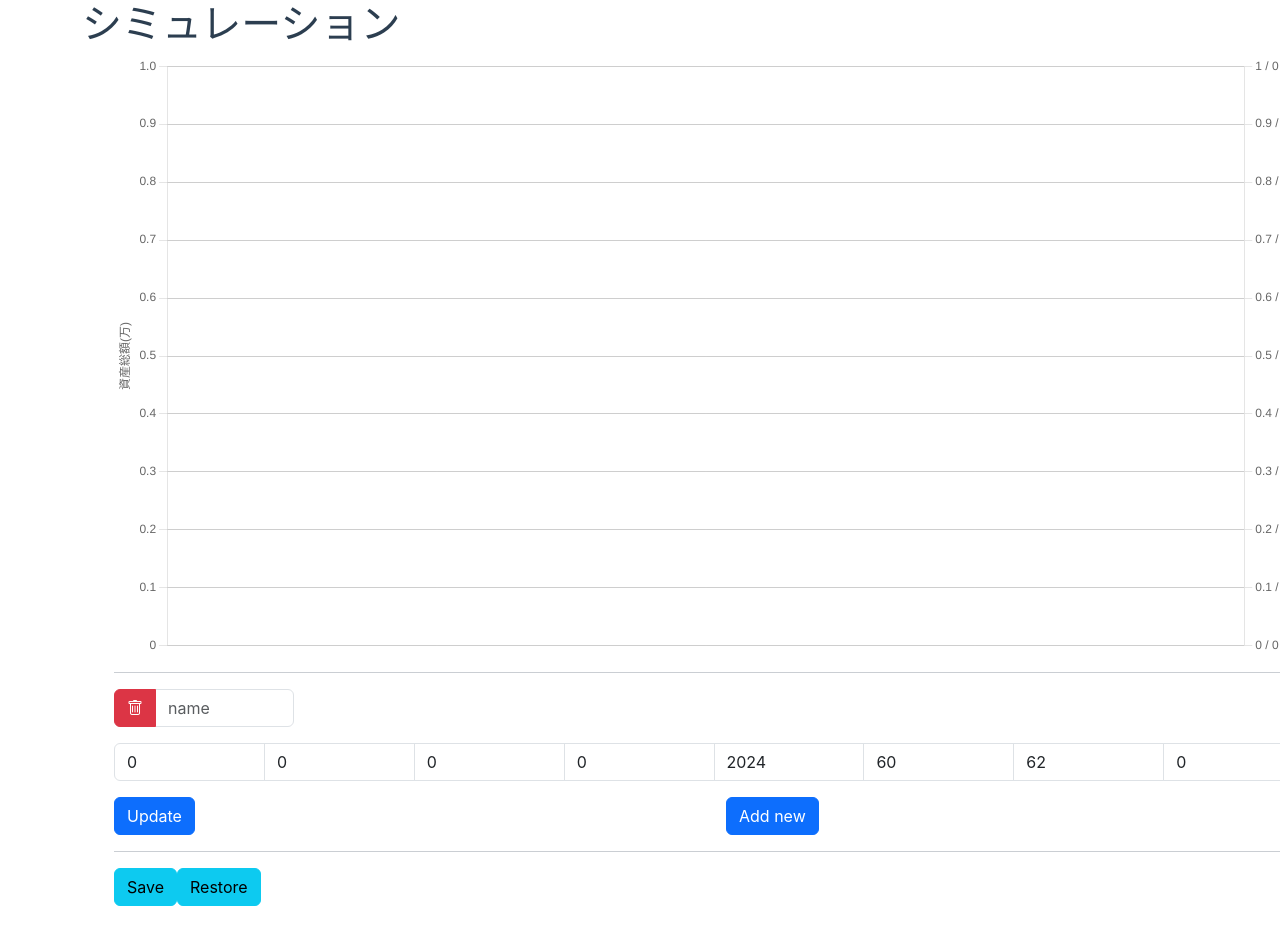
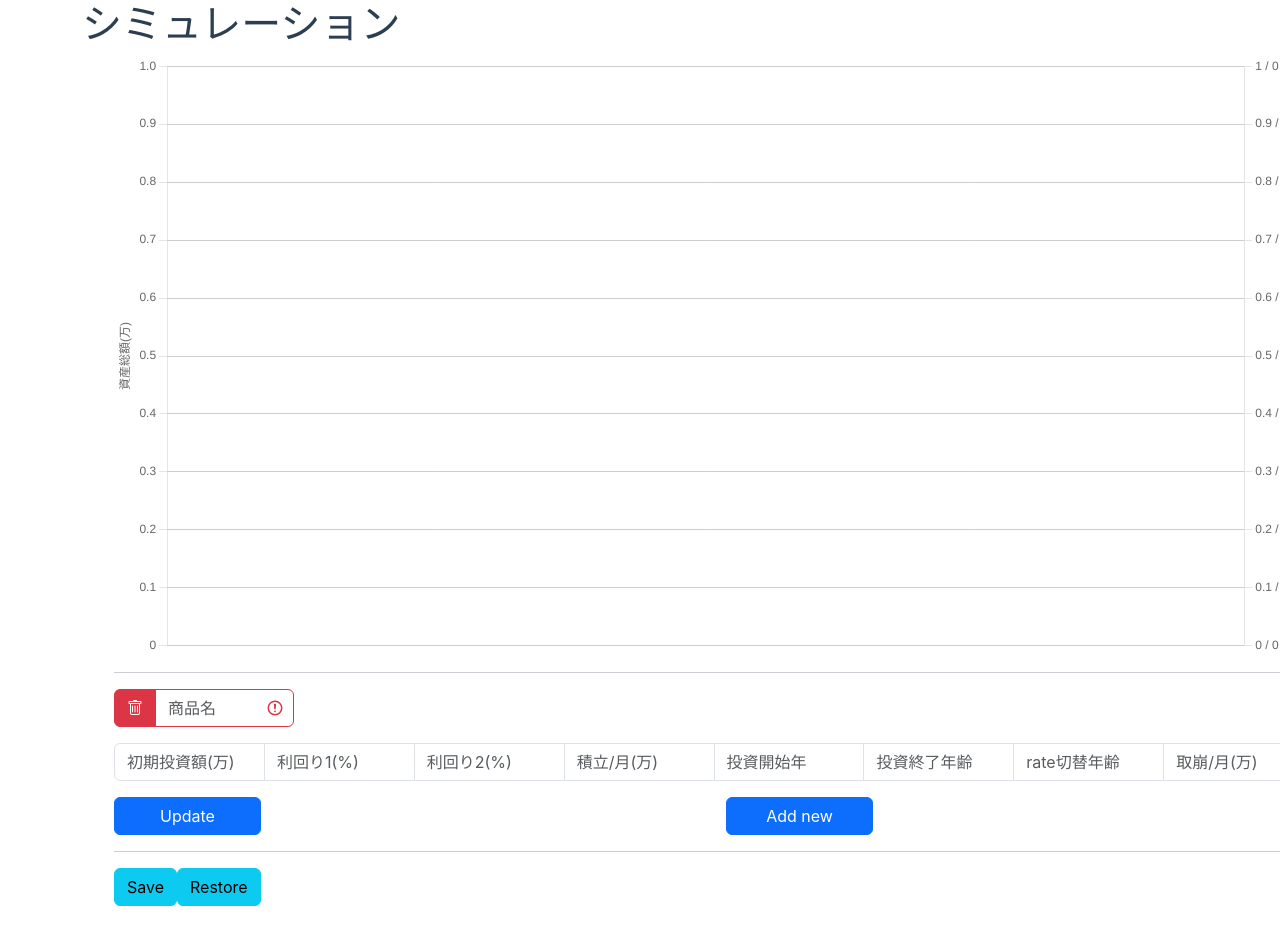
Before and after one commit to boneandrea/asset-simulation, a Vue app in the folder front/: page / in a window 1280 px wide. Both pictures are taken after a click on the button "Add new". Shown: the top 944 px of the page. Built offline with nearby package versions, Linux system fonts and the light colour scheme; no server answers.

Commit message:
placeholderを見えるように

```diff
--- a/front/src/components/Input.vue
+++ b/front/src/components/Input.vue
@@ -5,7 +5,7 @@
 				<button class="btn btn-danger" :disable="rendered" @click="remove">
 					<i class="bi bi-trash"></i>
 				</button>
-				<input class="form-control" v-model="data.name" placeholder="name" />
+				<input class="form-control" v-model="data.name" placeholder="商品名" :class="{ 'is-invalid': !data.name }" />
 			</div>
 		</div>
 		<div class="col-ms-10">
@@ -15,8 +15,8 @@
 					type="number"
 					class="form-control"
 					min="55"
-					placeholder="初期投資額"
-					title="初期投資額"
+					placeholder="初期投資額(万)"
+					title="初期投資額(万)"
 				/>
 				<input
 					v-model="data.rate1"
@@ -39,8 +39,8 @@
 					type="number"
 					class="form-control"
 					min="0"
-					placeholder="積立/month(万)"
-					title="積立/month(万)"
+					placeholder="積立/月(万)"
+					title="積立/月(万)"
 				/>
 				<input
 					v-model="data.start_year"
@@ -71,8 +71,8 @@
 					type="number"
 					class="form-control"
 					min="0"
-					placeholder="取り崩し/month(万)"
-					title="取り崩し/month(万)"
+					placeholder="取崩/月(万)"
+					title="取崩/月(万)"
 				/>
 			</div>
 		</div>
--- a/front/src/components/Simulator.vue
+++ b/front/src/components/Simulator.vue
@@ -8,10 +8,10 @@
 	</div>
 	<div class="row">
 		<div class="col">
-			<button class="btn btn-primary" :disable="rendered" @click="update">Update</button>
+			<button class="btn btn-primary w-25" :disable="rendered" @click="update">Update</button>
 		</div>
 		<div class="col">
-			<button class="btn btn-primary" :disable="rendered" @click="add">Add new</button>
+			<button class="w-25 btn btn-primary" :disable="rendered" @click="add">Add new</button>
 		</div>
 	</div>
 	<hr />
@@ -122,15 +122,15 @@ const remove = (e) => {
 }
 const add = () => {
 	items.value.push({
-		name: '',
-		rate1: 0,
-		rate2: 0,
-		start_year: 2024,
-		asset_start: 0,
-		pay_per_month: 0,
-		withdraw: 0,
-		year_change_rate: 62,
-		end_age: 60,
+		name: null,
+		rate1: null,
+		rate2: null,
+		start_year: null,
+		asset_start: null,
+		pay_per_month: null,
+		withdraw: null,
+		year_change_rate: null,
+		end_age: null,
 	})
 	graphData.value.datasets.push({})
 	graphData.value.labels.push({
```
